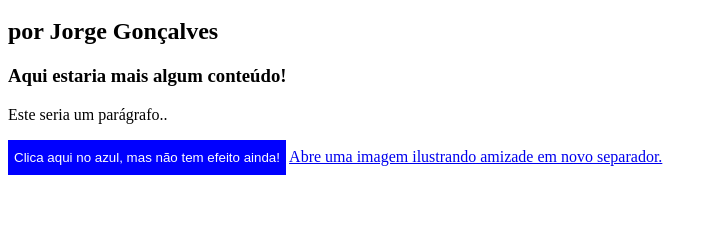
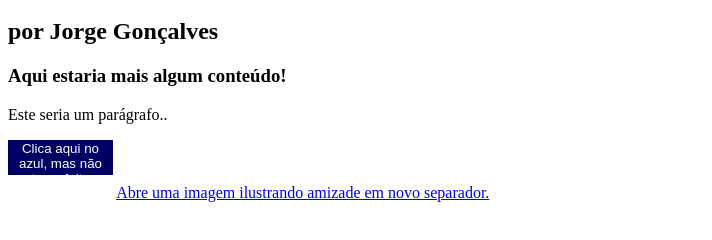
Before and after one commit to j-m-f-g/html, a plain HTML site: page index.html in a window 1280 px wide. Shown: the part 48-288 px from the top of the page, without its empty margins (0-712 px from the left). Drawn offline with Linux system fonts and the light colour scheme.

Commit message:
Update index.html

```diff
--- a/index.html
+++ b/index.html
@@ -5,10 +5,11 @@
 
 <style>
     button {
-        background-color: blue;
+        background-color: rgb(0, 0, 100);
         color: white;
         border: none;
         height: 35px;
+        width: 105px;
     }
 </style>
 <button>
```
